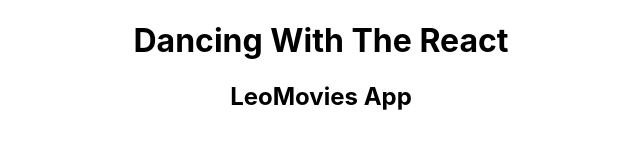
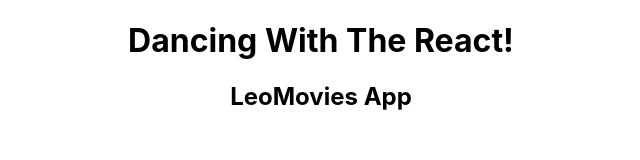
Before and after one commit to MilosTanaskovic/Leo_Movies-React-App, a React (Create React App) app: page / in a window 1280 px wide. Shown: the top 160 px of the page, without its empty margins (319-959 px from the left). Built offline with nearby package versions, Linux system fonts and the light colour scheme.

Commit message:
Set Up - LoeMovies React App...

```diff
--- a/src/App.js
+++ b/src/App.js
@@ -5,7 +5,7 @@
 function App() {
   return (
     <div className="App">
-      <h1>Dancing With The React</h1>
+      <h1>Dancing With The React!</h1>
       <h2>LeoMovies App</h2>
     </div>
   );
```
